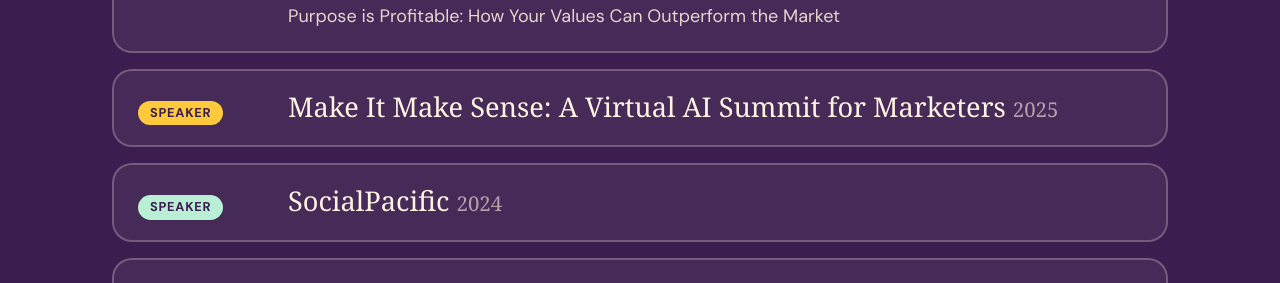
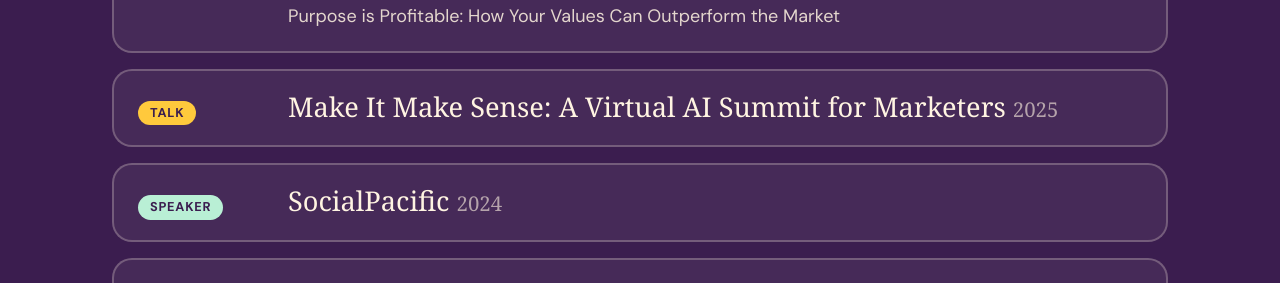
Before and after one commit to h5amin/h5amin.github.io, a Jekyll site: the page built from work/index.html, in a window 1280 px wide and 900 px high, scrolled down 5061 px. Shown: the part 156-439 px from the top of the window. Built offline with Jekyll 4.4.1, drawn with Linux system fonts in a browser that asks for light colours; some web fonts are replaced.

Commit message:
Label Make It Make Sense session as a talk
Co-Authored-By: Claude Opus 5.5 <noreply@anthropic.com>
Claude-Session: https://claude.ai/code/session_01M3jWd6jbrxGvJCUCQM4XXr

```diff
--- a/_data/speaking.yml
+++ b/_data/speaking.yml
@@ -29,7 +29,7 @@ talks:
     event: Toast Summit
     year: 2025
     title: "Purpose is Profitable: How Your Values Can Outperform the Market"
-  - type: Speaker
+  - type: Talk
     event: "Make It Make Sense: A Virtual AI Summit for Marketers"
     year: 2025
   - type: Speaker
```
